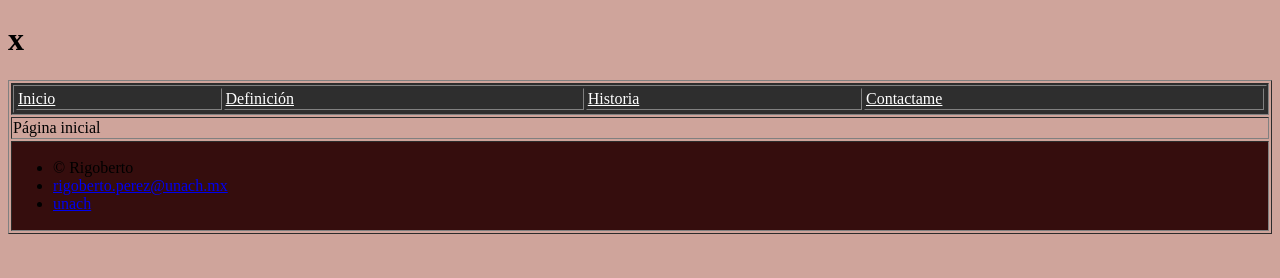
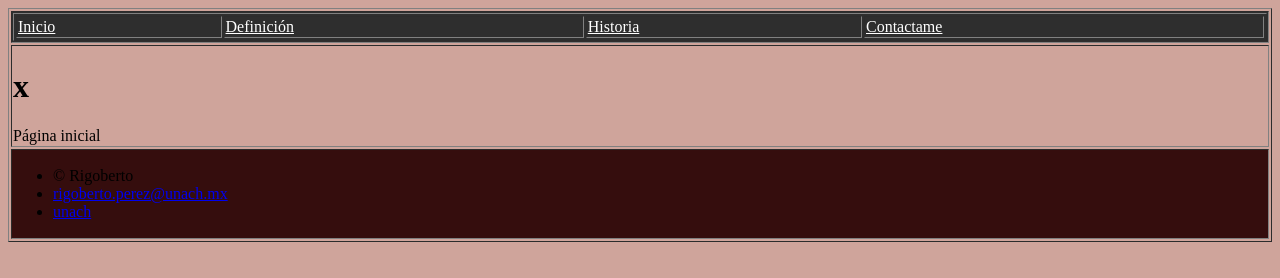
Before and after one commit to RigobertoPO/Demo25k, a plain HTML site: page index.html in a window 1280 px wide. Drawn offline with Linux system fonts and the light colour scheme.

Commit message:
correcion

```diff
--- a/index.html
+++ b/index.html
@@ -20,8 +20,10 @@
         </td>
     </tr>
     <tr>
-        <h1>x</h1>
-        <td>Página inicial</td>
+
+        <td>
+            <h1>x</h1>
+            Página inicial</td>
     </tr>
     <tr style="background-color: rgb(53, 13, 13);">
         <td>
```
